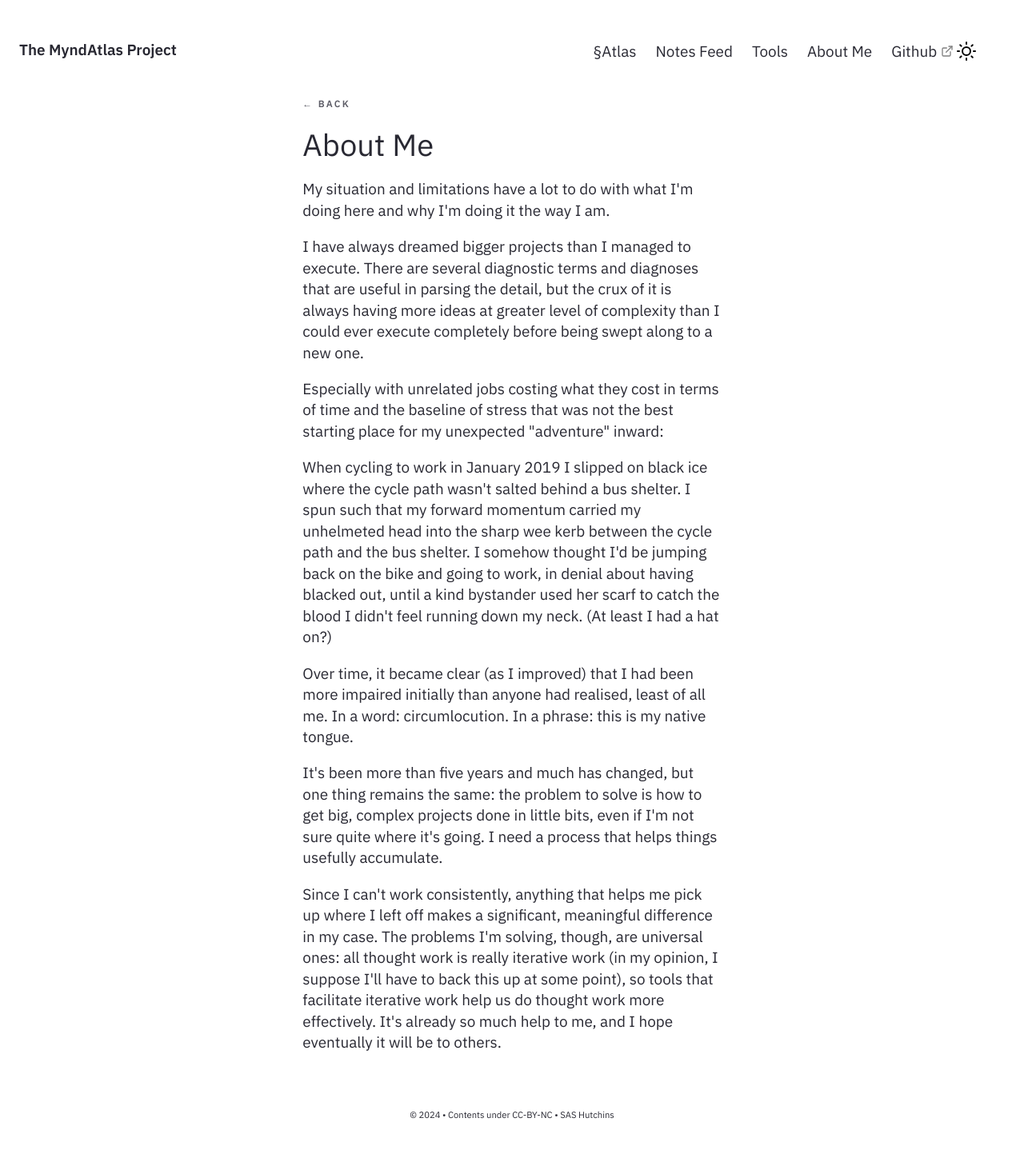
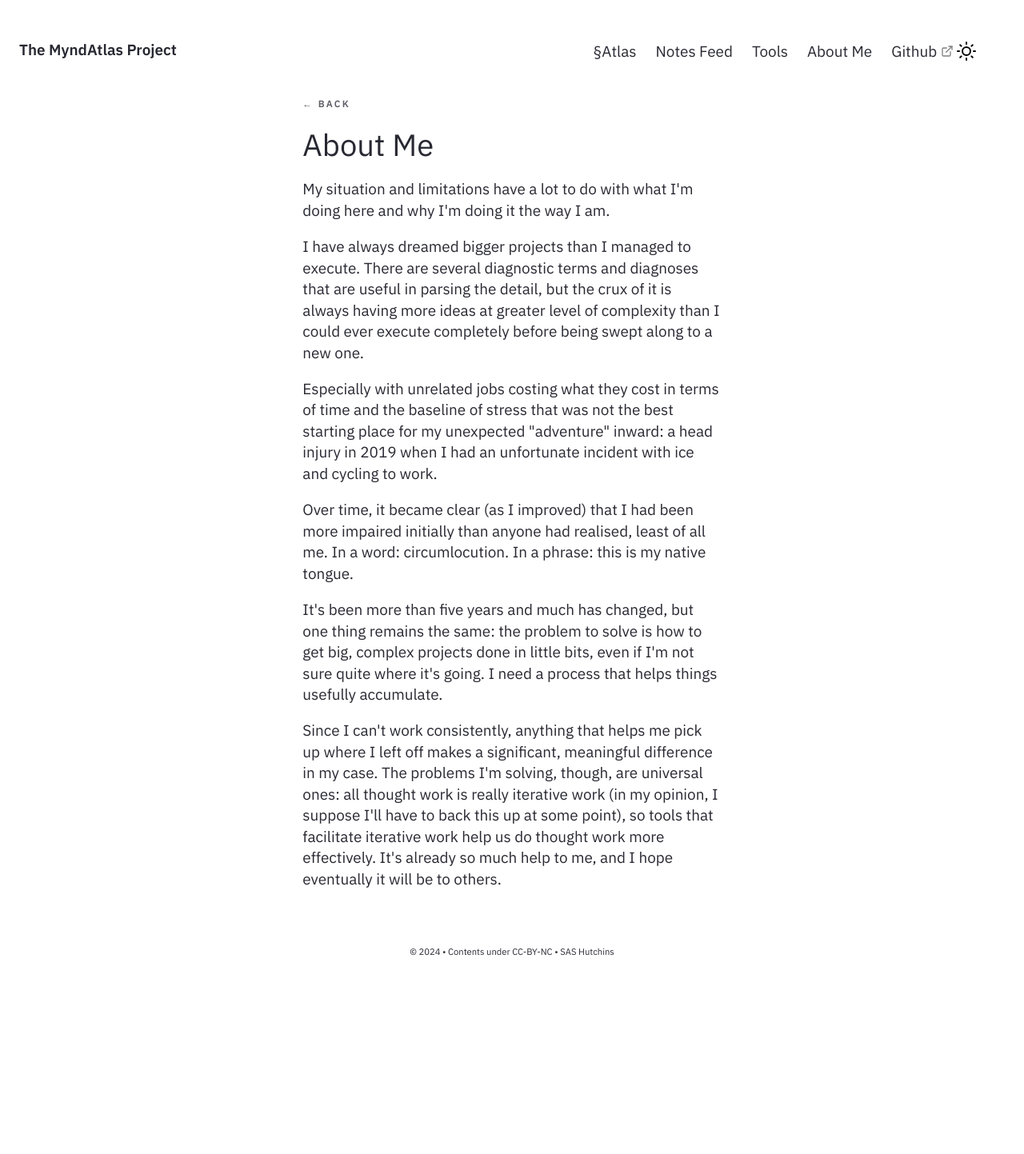
Before and after one commit to myndatlas/myndatlas.github.io, a Jekyll site: the page built from _posts/2024-02-28-about-me.md, in a window 1280 px wide. Shown: the whole page at 80% size. Built offline with Jekyll 4.4.1, drawn with Linux system fonts in a browser that asks for light colours; after the commit the page ends 1239 px from its top, so only the background shows below that.

Commit message:
luna vault update: 2024-06-02 11:58:37

```diff
--- a/_posts/2024-02-28-about-me.md
+++ b/_posts/2024-02-28-about-me.md
@@ -8,9 +8,7 @@ My situation and limitations have a lot to do with what I'm doing here and why I
 
 I have always dreamed bigger projects than I managed to execute. There are several diagnostic terms and diagnoses that are useful in parsing the detail, but the crux of it is always having more ideas at greater level of complexity than I could ever execute completely before being swept along to a new one.
 
-Especially with unrelated jobs costing what they cost in terms of time and the baseline of stress that was not the best starting place for my unexpected "adventure" inward:
-
-When cycling to work in January 2019 I slipped on black ice where the cycle path wasn't salted behind a bus shelter.  I spun such that my forward momentum carried my unhelmeted head into the sharp wee kerb between the cycle path and the bus shelter. I somehow thought I'd be jumping back on the bike and going to work, in denial about having blacked out, until a kind bystander used her scarf to catch the blood I didn't feel running down my neck. (At least I had a hat on?)
+Especially with unrelated jobs costing what they cost in terms of time and the baseline of stress that was not the best starting place for my unexpected "adventure" inward: a head injury in 2019 when I had an unfortunate incident with ice and cycling to work.
 
 Over time, it became clear (as I improved) that I had been more impaired initially than anyone had realised, least of all me. In a word: circumlocution. In a phrase: this is my native tongue.
 
```
Also changed, not shown: .obsidian/workspace.json, Untitled.md (added).
